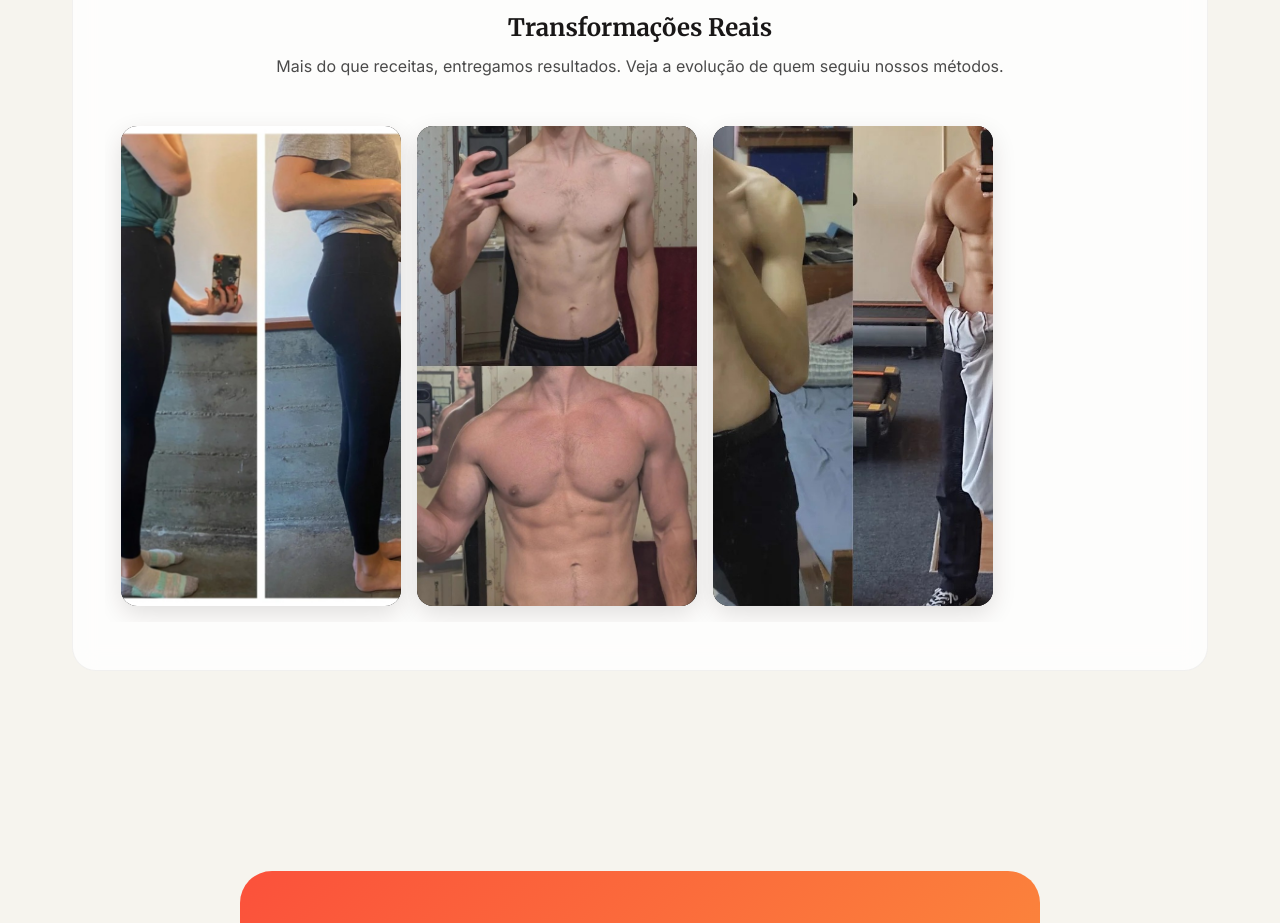
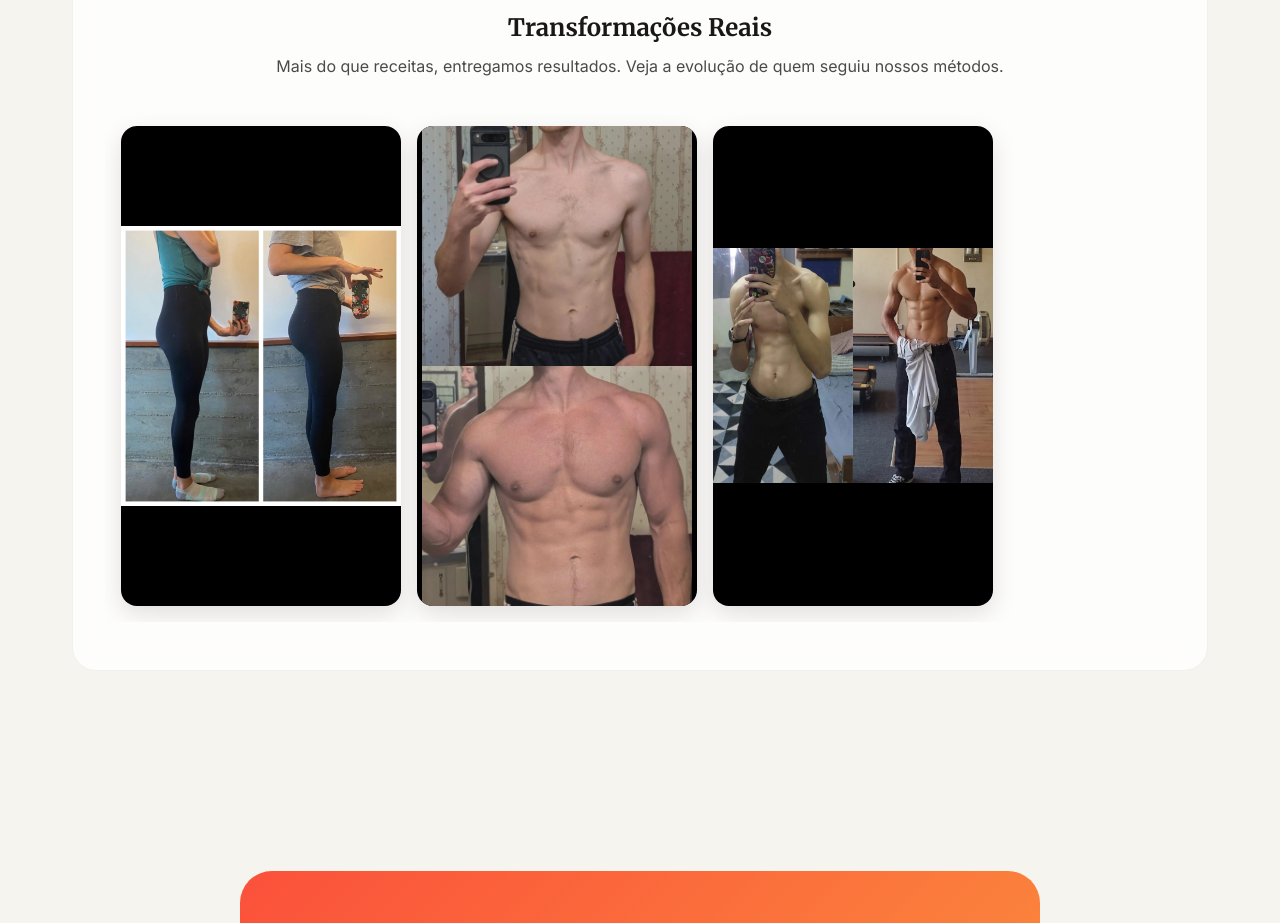
Before and after one commit to YohanSaibb026/LeadingPage, a React (Vite) app: page / in a window 1280 px wide. Shown: the part 2840-3763 px from the top of the page. Built offline with nearby package versions, Linux system fonts and the light colour scheme.

Commit message:
fix(landing-page): update object-fit to contain for transformation images

```diff
--- a/src/App.css
+++ b/src/App.css
@@ -441,7 +441,8 @@
     width: 100%;
     height: 100%;
     display: block;
-    object-fit: cover;
+    object-fit: contain;
+    /* Ensures the whole image is visible without cropping */
 }
 
 /* CTA */
```
